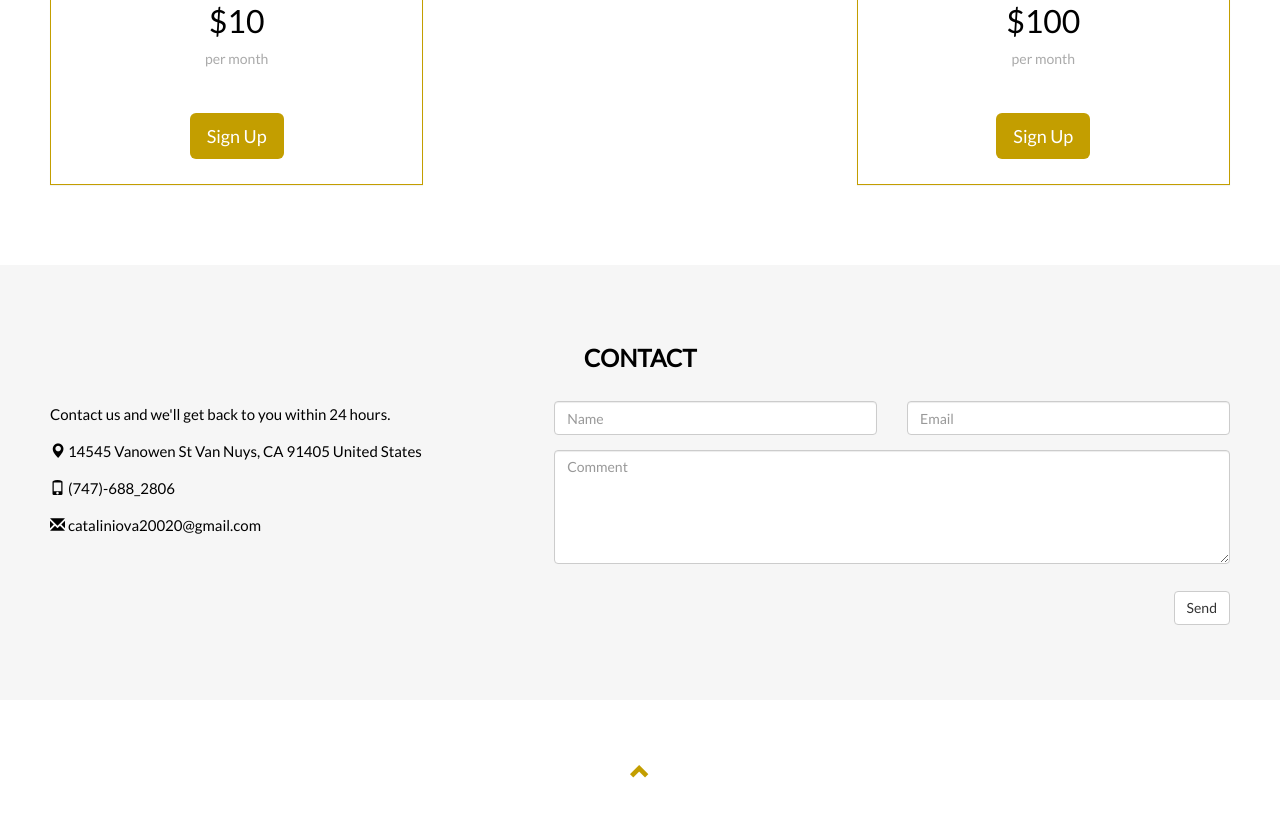
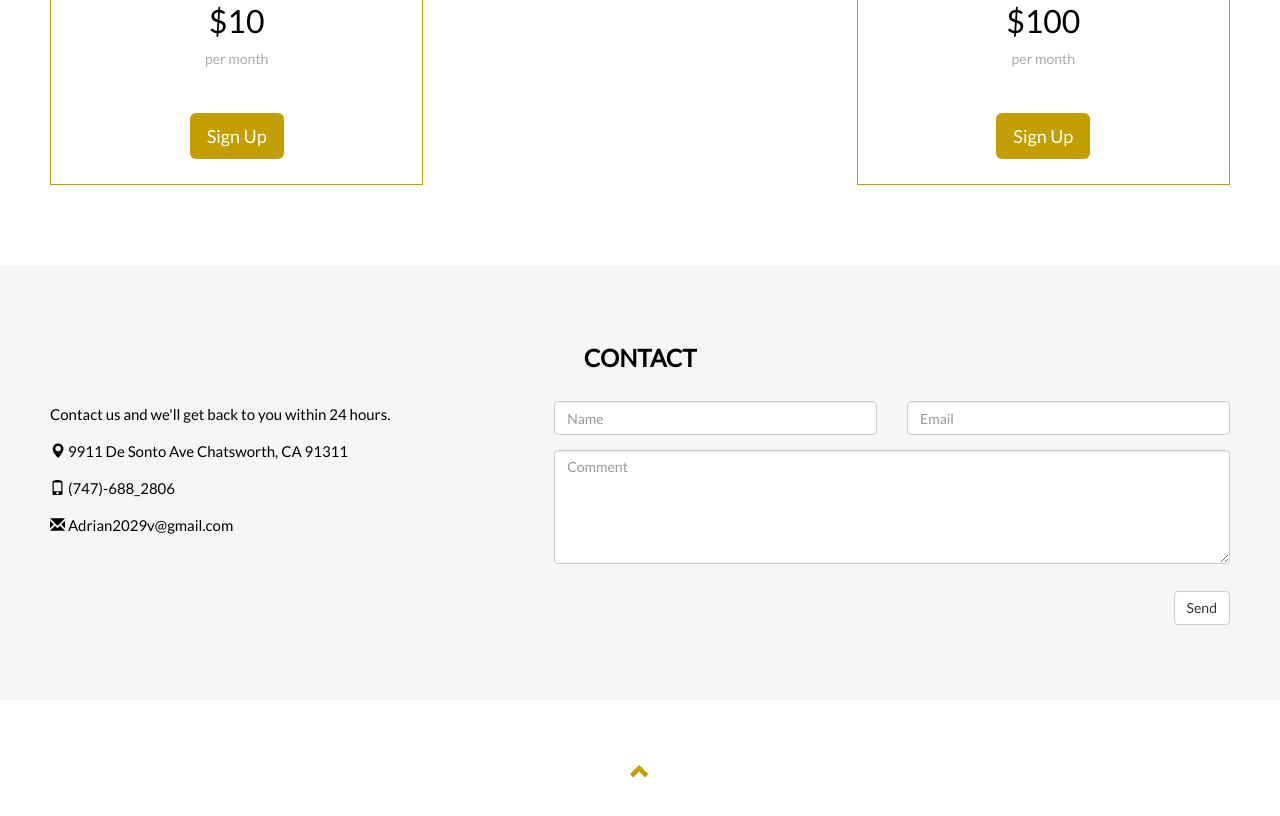
Before and after one commit to desighn9/desighn9, a plain HTML site: page index.html in a window 1280 px wide. Shown: the part 3410-4226 px from the top of the page. Drawn offline with nearby package versions, Linux system fonts and the light colour scheme.

Commit message:
Update index.html

```diff
--- a/index.html
+++ b/index.html
@@ -416,9 +416,9 @@
   <div class="row">
     <div class="col-sm-5">
       <p>Contact us and we'll get back to you within 24 hours.</p>
-      <p><span class="glyphicon glyphicon-map-marker"></span> 14545 Vanowen St Van Nuys, CA 91405 United States</p>
+      <p><span class="glyphicon glyphicon-map-marker"></span> 9911 De Sonto Ave Chatsworth, CA 91311</p>
       <p><span class="glyphicon glyphicon-phone"></span> (747)-688_2806</p>
-      <p><span class="glyphicon glyphicon-envelope"></span> cataliniova20020@gmail.com</p>
+      <p><span class="glyphicon glyphicon-envelope"></span> Adrian2029v@gmail.com</p>
     </div>
     <div class="col-sm-7 slideanim">
       <div class="row">
```
